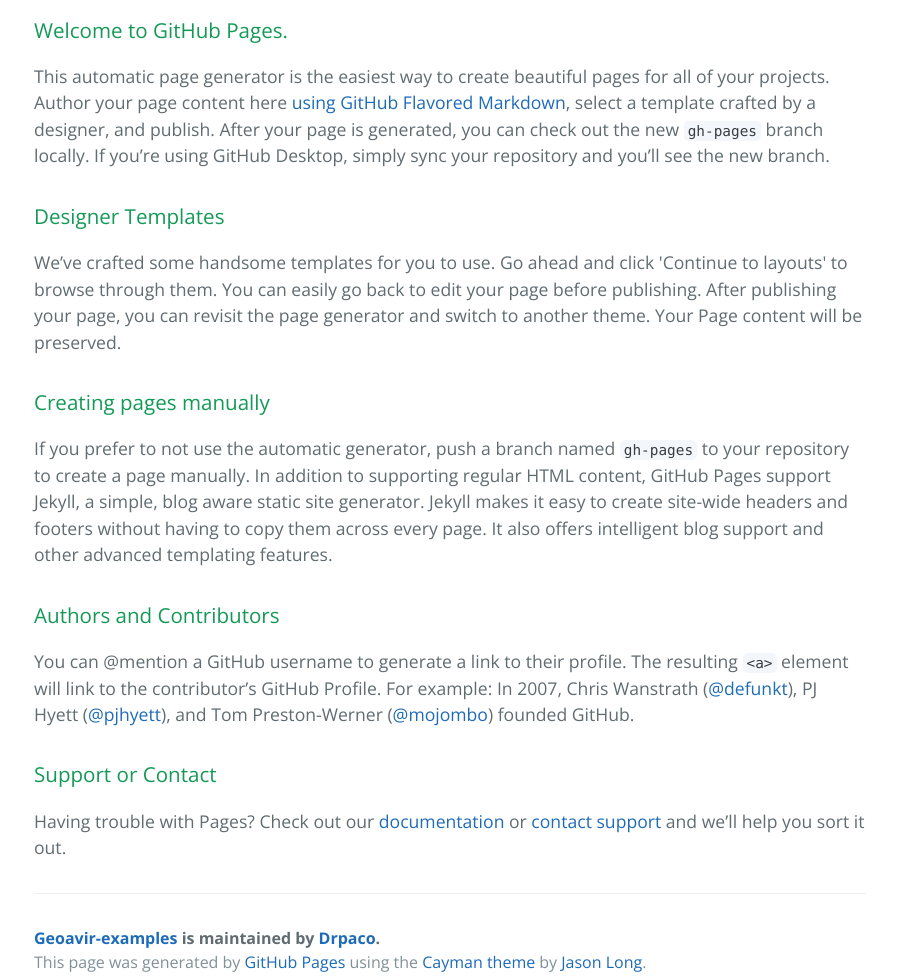
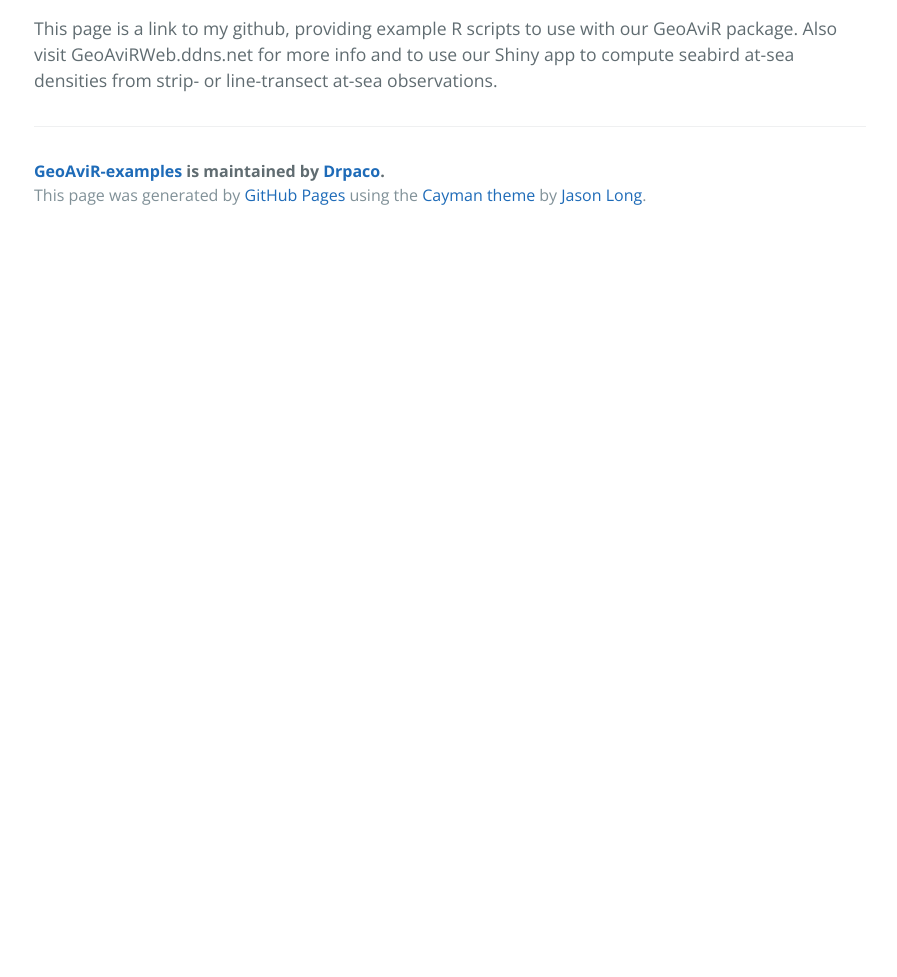
Before and after one commit to Drpaco/GeoAviR, a plain HTML site: page index.html in a window 1280 px wide. Shown: the part 400-1377 px from the top of the page, without its empty margins (190-1087 px from the left). After the commit the page ends 800 px from the top, so only its background shows below. Drawn offline with nearby package versions, Linux system fonts and the light colour scheme.

```diff
--- a/index.html
+++ b/index.html
@@ -2,7 +2,7 @@
 <html lang="en-us">
   <head>
     <meta charset="UTF-8">
-    <title>Geoavir-examples by Drpaco</title>
+    <title>GeoAviR-examples by Drpaco</title>
     <meta name="viewport" content="width=device-width, initial-scale=1">
     <link rel="stylesheet" type="text/css" href="stylesheets/normalize.css" media="screen">
     <link href='https://fonts.googleapis.com/css?family=Open+Sans:400,700' rel='stylesheet' type='text/css'>
@@ -11,7 +11,7 @@
   </head>
   <body>
     <section class="page-header">
-      <h1 class="project-name">Geoavir-examples</h1>
+      <h1 class="project-name">GeoAviR-examples</h1>
       <h2 class="project-tagline">various codes for GeoAviR usage</h2>
       <a href="https://github.com/Drpaco/GeoAviR-Examples" class="btn">View on GitHub</a>
       <a href="https://github.com/Drpaco/GeoAviR-Examples/zipball/master" class="btn">Download .zip</a>
@@ -19,33 +19,10 @@
     </section>
 
     <section class="main-content">
-      <h3>
-<a id="welcome-to-github-pages" class="anchor" href="#welcome-to-github-pages" aria-hidden="true"><span aria-hidden="true" class="octicon octicon-link"></span></a>Welcome to GitHub Pages.</h3>
-
-<p>This automatic page generator is the easiest way to create beautiful pages for all of your projects. Author your page content here <a href="https://guides.github.com/features/mastering-markdown/">using GitHub Flavored Markdown</a>, select a template crafted by a designer, and publish. After your page is generated, you can check out the new <code>gh-pages</code> branch locally. If you’re using GitHub Desktop, simply sync your repository and you’ll see the new branch.</p>
-
-<h3>
-<a id="designer-templates" class="anchor" href="#designer-templates" aria-hidden="true"><span aria-hidden="true" class="octicon octicon-link"></span></a>Designer Templates</h3>
-
-<p>We’ve crafted some handsome templates for you to use. Go ahead and click 'Continue to layouts' to browse through them. You can easily go back to edit your page before publishing. After publishing your page, you can revisit the page generator and switch to another theme. Your Page content will be preserved.</p>
-
-<h3>
-<a id="creating-pages-manually" class="anchor" href="#creating-pages-manually" aria-hidden="true"><span aria-hidden="true" class="octicon octicon-link"></span></a>Creating pages manually</h3>
-
-<p>If you prefer to not use the automatic generator, push a branch named <code>gh-pages</code> to your repository to create a page manually. In addition to supporting regular HTML content, GitHub Pages support Jekyll, a simple, blog aware static site generator. Jekyll makes it easy to create site-wide headers and footers without having to copy them across every page. It also offers intelligent blog support and other advanced templating features.</p>
-
-<h3>
-<a id="authors-and-contributors" class="anchor" href="#authors-and-contributors" aria-hidden="true"><span aria-hidden="true" class="octicon octicon-link"></span></a>Authors and Contributors</h3>
-
-<p>You can @mention a GitHub username to generate a link to their profile. The resulting <code>&lt;a&gt;</code> element will link to the contributor’s GitHub Profile. For example: In 2007, Chris Wanstrath (<a href="https://github.com/defunkt" class="user-mention">@defunkt</a>), PJ Hyett (<a href="https://github.com/pjhyett" class="user-mention">@pjhyett</a>), and Tom Preston-Werner (<a href="https://github.com/mojombo" class="user-mention">@mojombo</a>) founded GitHub.</p>
-
-<h3>
-<a id="support-or-contact" class="anchor" href="#support-or-contact" aria-hidden="true"><span aria-hidden="true" class="octicon octicon-link"></span></a>Support or Contact</h3>
-
-<p>Having trouble with Pages? Check out our <a href="https://help.github.com/pages">documentation</a> or <a href="https://github.com/contact">contact support</a> and we’ll help you sort it out.</p>
+      <p>This page is a link to my github, providing example R scripts to use with our GeoAviR package. Also visit GeoAviRWeb.ddns.net for more info and to use our Shiny app to compute seabird at-sea densities from strip- or line-transect at-sea observations.</p>
 
       <footer class="site-footer">
-        <span class="site-footer-owner"><a href="https://github.com/Drpaco/GeoAviR-Examples">Geoavir-examples</a> is maintained by <a href="https://github.com/Drpaco">Drpaco</a>.</span>
+        <span class="site-footer-owner"><a href="https://github.com/Drpaco/GeoAviR-Examples">GeoAviR-examples</a> is maintained by <a href="https://github.com/Drpaco">Drpaco</a>.</span>
 
         <span class="site-footer-credits">This page was generated by <a href="https://pages.github.com">GitHub Pages</a> using the <a href="https://github.com/jasonlong/cayman-theme">Cayman theme</a> by <a href="https://twitter.com/jasonlong">Jason Long</a>.</span>
       </footer>
```
Also changed, not shown: params.json (+2 -2 lines).
